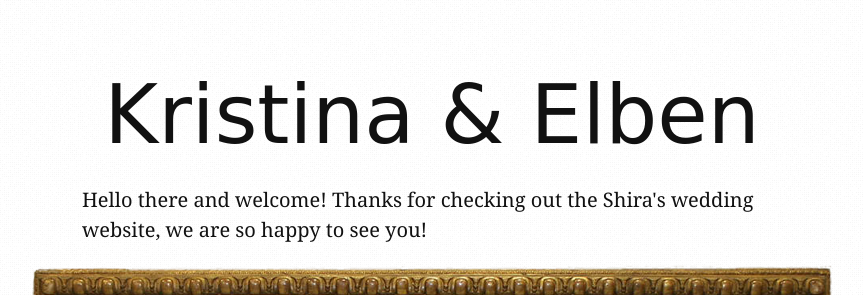
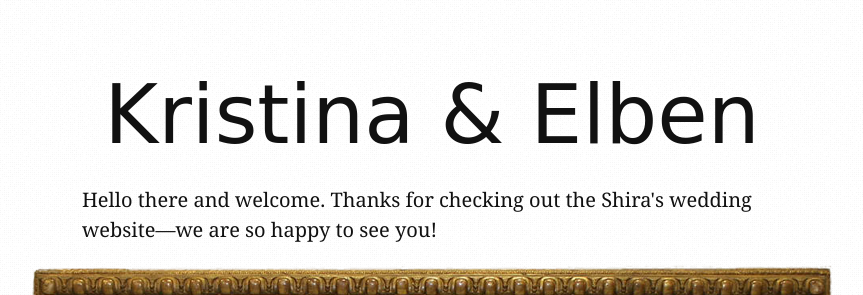
Before and after one commit to elben/ke-wedding, a plain HTML site: page index.html in a window 1280 px wide. Shown: the top 295 px of the page, without its empty margins (208-1071 px from the left). Drawn offline with nearby package versions, Linux system fonts and the light colour scheme; a web font is replaced by a local one.

Commit message:
Em dash.

```diff
--- a/index.html
+++ b/index.html
@@ -19,7 +19,8 @@
     </div>
     -->
 
-    <p> Hello there and welcome! Thanks for checking out the Shira's wedding website, we are so happy to see you! </p>
+    <p> Hello there and welcome. Thanks for checking out the Shira's wedding
+    website&mdash;we are so happy to see you! </p>
 
     <div class="photo-gallery">
       <span class="photo"><img src="gallery/frame.png" alt="Holding hands." width=800></span>
```
